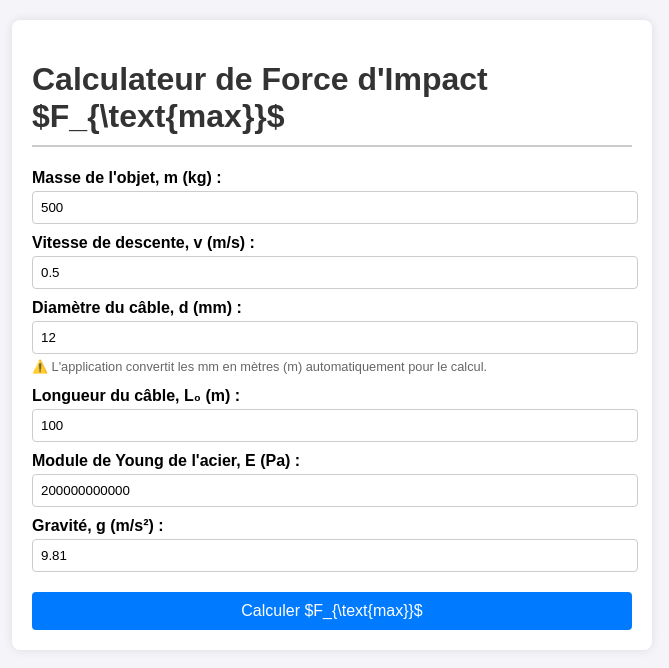
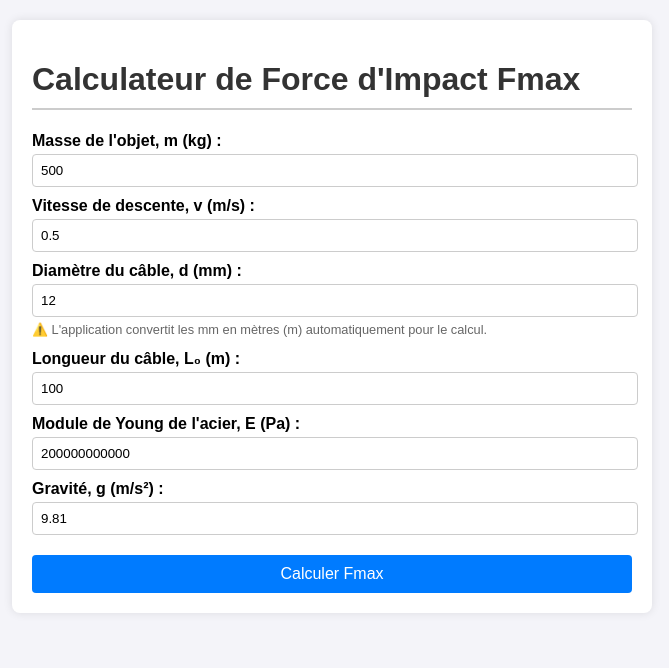
Before and after one commit to khabes/Force-Choc, a plain HTML site: page index.html in a window 1280 px wide. Shown: the whole page, without its empty margins (308-977 px from the left). Drawn offline with Linux system fonts and the light colour scheme.

Commit message:
Update index.html

```diff
--- a/index.html
+++ b/index.html
@@ -73,7 +73,7 @@
 <body>
 
     <div class="container">
-        <h1>Calculateur de Force d'Impact $F_{\text{max}}$</h1>
+        <h1>Calculateur de Force d'Impact Fmax</h1>
 
         <form id="calcForm">
             <label for="m">Masse de l'objet, m (kg) :</label>
@@ -95,7 +95,7 @@
             <label for="g">Gravité, g (m/s²) :</label>
             <input type="number" id="g" value="9.81" required>
 
-            <button type="submit">Calculer $F_{\text{max}}$</button>
+            <button type="submit">Calculer Fmax</button>
         </form>
 
         <div id="resultat" class="resultat" style="display: none;">
```
